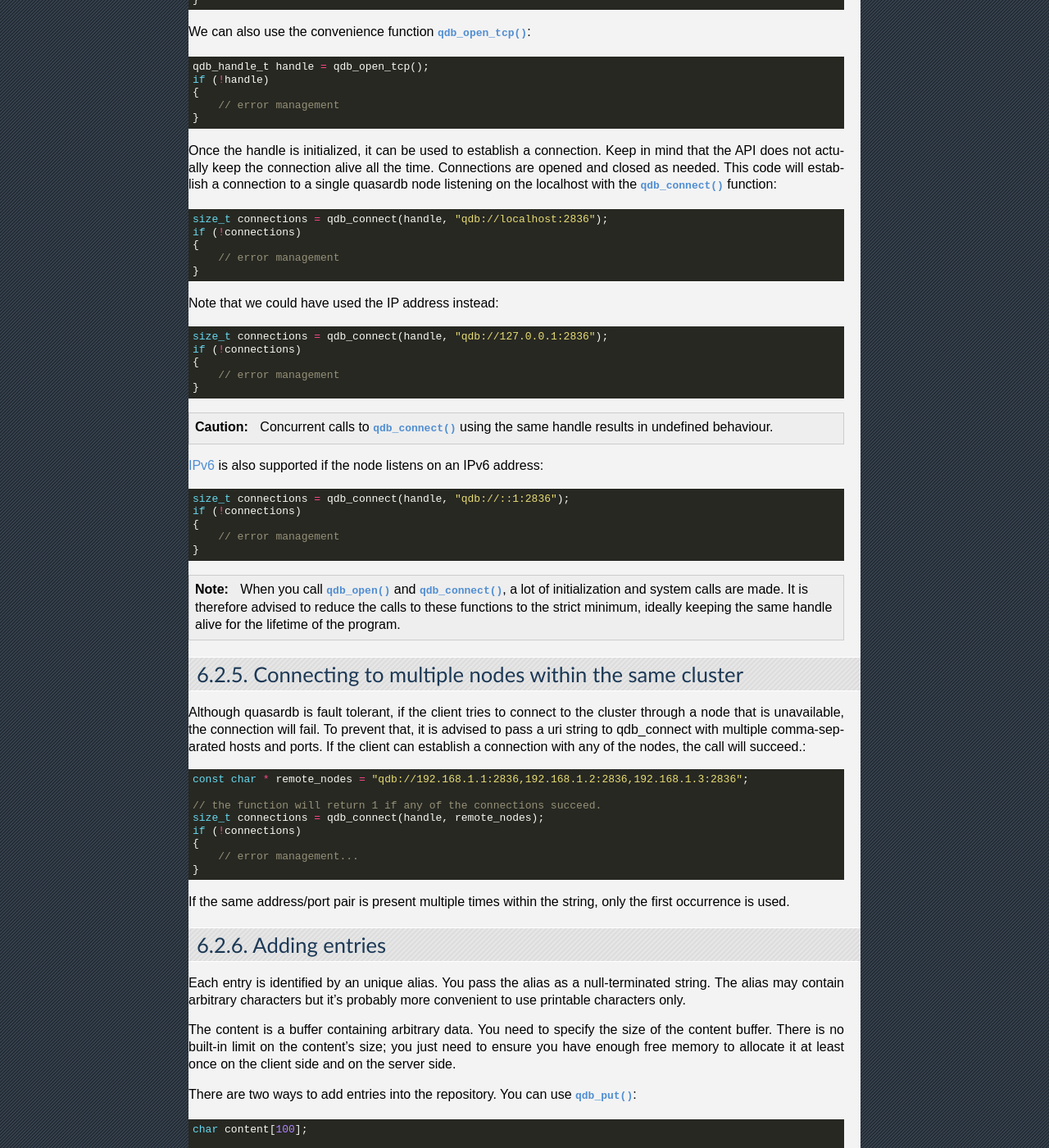
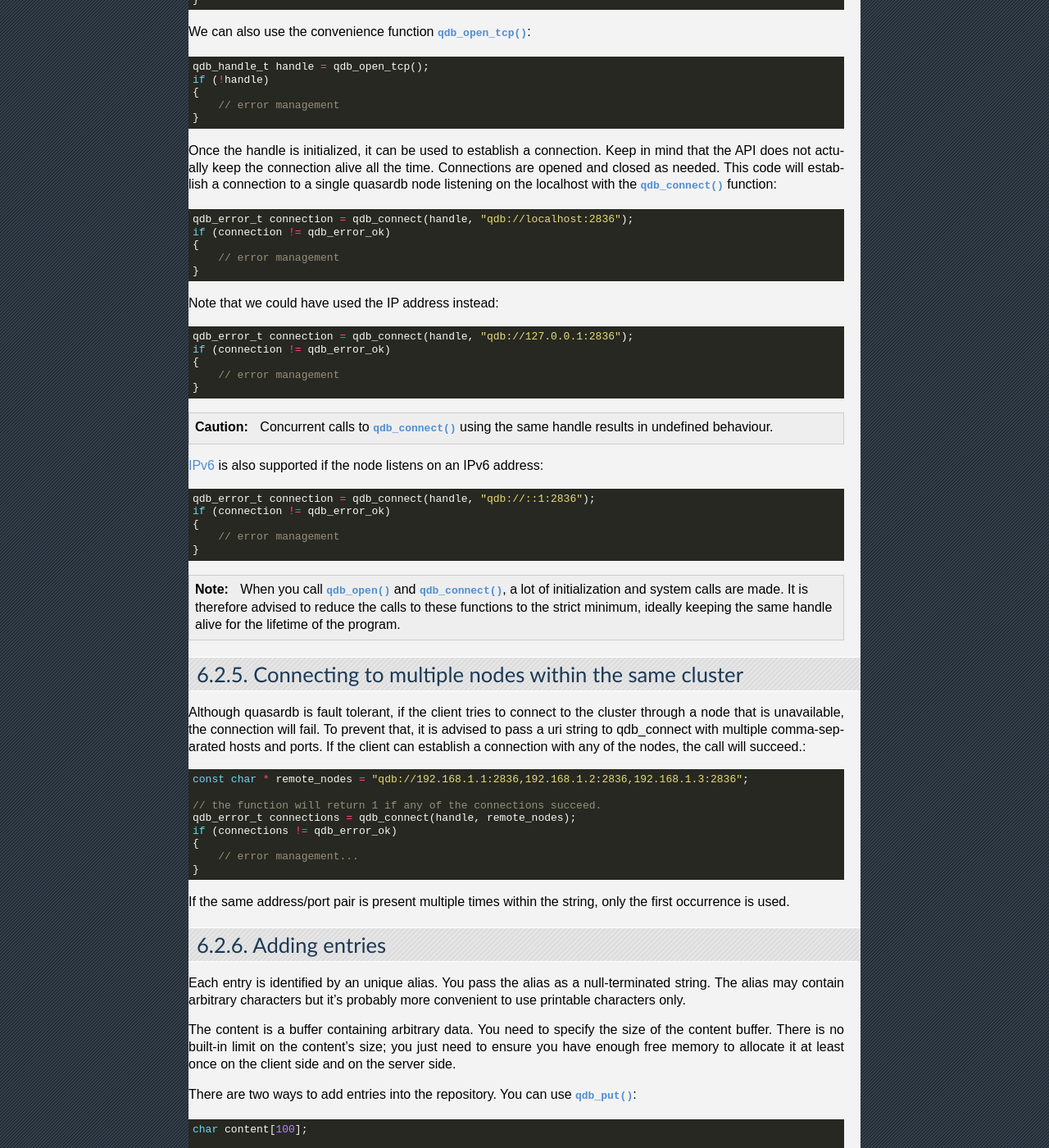
Before and after one commit to iltommi/qdb-documentation, a Sphinx documentation site: the page built from source/api/c.rst, in a window 1280 px wide and 1400 px high, scrolled down 2518 px. Shown: the whole window at 82% size. Built offline with Sphinx 7.4.7, drawn with Linux system fonts in a browser that asks for light colours; pages that are not in the unit, such as notebooks, are missing from menus; some of the changed text lies outside the part shown.

Commit message:
Fix C and CPP api docs to show qdb_error_t is returned from qdb_connect. Fix typo in net.rst.

```diff
--- a/source/api/c.rst
+++ b/source/api/c.rst
@@ -104,16 +104,16 @@ We can also use the convenience function :c:func:`qdb_open_tcp`: ::
 
 Once the handle is initialized, it can be used to establish a connection. Keep in mind that the API does not actually keep the connection alive all the time. Connections are opened and closed as needed. This code will establish a connection to a single quasardb node listening on the localhost with the :c:func:`qdb_connect` function: ::
 
-    size_t connections = qdb_connect(handle, "qdb://localhost:2836");
-    if (!connections)
+    qdb_error_t connection = qdb_connect(handle, "qdb://localhost:2836");
+    if (connection != qdb_error_ok)
     {
         // error management
     }
 
 Note that we could have used the IP address instead: ::
 
-    size_t connections = qdb_connect(handle, "qdb://127.0.0.1:2836");
-    if (!connections)
+    qdb_error_t connection = qdb_connect(handle, "qdb://127.0.0.1:2836");
+    if (connection != qdb_error_ok)
     {
         // error management
     }
@@ -123,8 +123,8 @@ Note that we could have used the IP address instead: ::
 
 `IPv6 <http://en.wikipedia.org/wiki/IPv6>`_ is also supported if the node listens on an IPv6 address: ::
 
-    size_t connections = qdb_connect(handle, "qdb://::1:2836");
-    if (!connections)
+    qdb_error_t connection = qdb_connect(handle, "qdb://::1:2836");
+    if (connection != qdb_error_ok)
     {
         // error management
     }
@@ -140,8 +140,8 @@ Although quasardb is fault tolerant, if the client tries to connect to the clust
     const char * remote_nodes = "qdb://192.168.1.1:2836,192.168.1.2:2836,192.168.1.3:2836";
 
     // the function will return 1 if any of the connections succeed.
-    size_t connections = qdb_connect(handle, remote_nodes);
-    if (!connections)
+    qdb_error_t connections = qdb_connect(handle, remote_nodes);
+    if (connections != qdb_error_ok)
     {
         // error management...
     }
@@ -559,7 +559,7 @@ Reference
 
     :returns: An error code of type :c:type:`qdb_error_t`
 
-.. c:function:: qdb_size_t qdb_connect(qdb_handle_t handle, const char * uri)
+.. c:function:: qdb_error_t qdb_connect(qdb_handle_t handle, const char * uri)
 
     Bind the client instance to a quasardb cluster and connect to one node within.
 
@@ -568,7 +568,7 @@ Reference
     :param uri: A pointer to a null terminated string in the format "qdb://host:port[,host:port]".
     :type uri: const char *
 
-    :returns: The number of successful connections.
+    :returns: An error code of type :c:type:`qdb_error_t`
 
 .. c:function:: qdb_error_t qdb_close(qdb_handle_t handle)
 
--- a/source/api/cpp.rst
+++ b/source/api/cpp.rst
@@ -382,13 +382,13 @@ Reference
         :param timeout: The timeout, in milliseconds.
         :type timeout: int
 
-    .. cpp:function:: qdb_size_t connect(const char * uri)
+    .. cpp:function:: qdb_error_t connect(const char * uri)
 
         Initialize all required resources and connect to a remote host.
 
         :param host: A pointer to a null terminated string in the format "qdb://host:port[,host:port]".
 
-        :returns: The number of successful connections.
+        :returns: An error code of type :c:type:`qdb_error_t`
 
     .. cpp:function:: qdb_error_t put(const char * alias, const char * content, size_t content_length, qdb_time_t expiry_time)
 
--- a/source/api/net.rst
+++ b/source/api/net.rst
@@ -440,7 +440,7 @@ All classes and instance methods reside in the 'qdb' namespace.
 
         Obtains a node topology as a JSON string.
 
-        :param host: The remote node to get the configuration from in the format "qdb://host:port".
+        :param host: The remote node to get the topology from in the format "qdb://host:port".
         :returns: The topology of the node as a JSON string.
 
 
```
